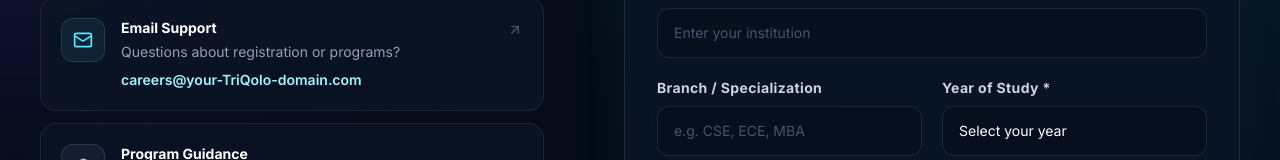
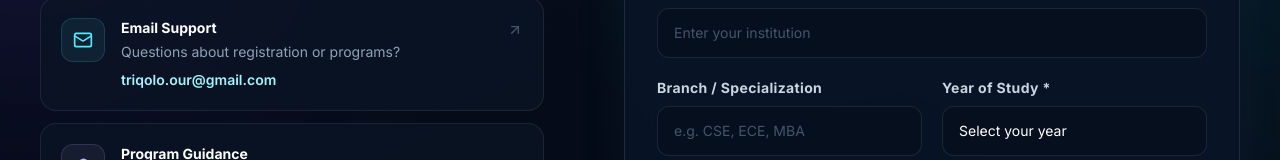
Before and after one commit to Ashutosh-JSL/TRIQON, a Next.js app: page /contact in a window 1280 px wide. Shown: the part 599-759 px from the top of the page. Built offline with nearby package versions, Linux system fonts and the light colour scheme.

Commit message:
Updated new

```diff
--- a/src/app/contact/page.tsx
+++ b/src/app/contact/page.tsx
@@ -219,7 +219,7 @@ export default function ContactPage() {
                     </p>
 
                     <p className="mt-2 break-all text-xs font-semibold text-cyan-200 sm:text-sm">
-                      careers@your-TriQolo-domain.com
+                      triqolo.our@gmail.com
                     </p>
                   </div>
 
```
